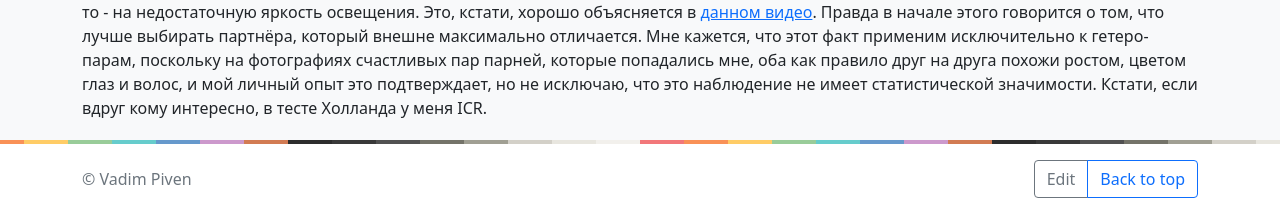
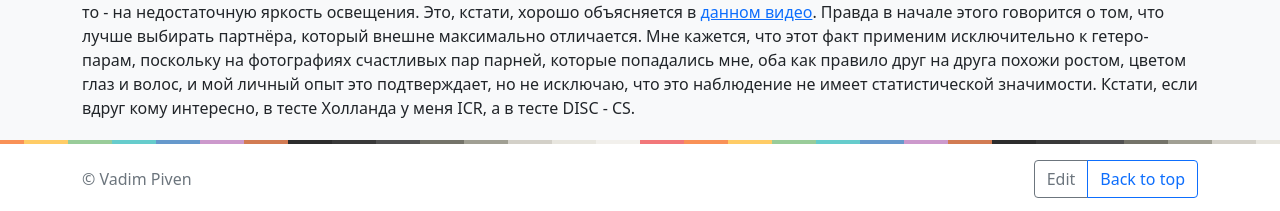
Before and after one commit to vadimpiven/vadimpiven, a Jekyll site: the page built from _posts/2020-12-31-memorandum.md, in a window 1280 px wide. Shown: the part 2151-2362 px from the top of the page. Built offline with Jekyll 4.4.1, drawn with Linux system fonts in a browser that asks for light colours.

Commit message:
Update 2020-12-31-memorandum.md

```diff
--- a/_posts/2020-12-31-memorandum.md
+++ b/_posts/2020-12-31-memorandum.md
@@ -15,4 +15,4 @@ title: Меморандум о личных отношениях
 
 Четвёртое и самое важное - обязательно нужно чтобы и партнёр, и ты сам развивался, потому что иначе рассказы о прошлом очень быстро исчерпаются, а саморазвитие позволяет постоянно пополнять их фонд, что будет давать поводы для интересных разговоров.
 
-И наконец пятое, представления о бытовом комфорте должны примерно совпадать у обоих, иначе кто-то будет жаловаться на пыль, а кто-то - на недостаточную яркость освещения. Это, кстати, хорошо объясняется в [данном видео](https://youtu.be/G96da8oAB_0). Правда в начале этого говорится о том, что лучше выбирать партнёра, который внешне максимально отличается. Мне кажется, что этот факт применим исключительно к гетеро-парам, поскольку на фотографиях счастливых пар парней, которые попадались мне, оба как правило друг на друга похожи ростом, цветом глаз и волос, и мой личный опыт это подтверждает, но не исключаю, что это наблюдение не имеет статистической значимости. Кстати, если вдруг кому интересно, в тесте Холланда у меня ICR.
+И наконец пятое, представления о бытовом комфорте должны примерно совпадать у обоих, иначе кто-то будет жаловаться на пыль, а кто-то - на недостаточную яркость освещения. Это, кстати, хорошо объясняется в [данном видео](https://youtu.be/G96da8oAB_0). Правда в начале этого говорится о том, что лучше выбирать партнёра, который внешне максимально отличается. Мне кажется, что этот факт применим исключительно к гетеро-парам, поскольку на фотографиях счастливых пар парней, которые попадались мне, оба как правило друг на друга похожи ростом, цветом глаз и волос, и мой личный опыт это подтверждает, но не исключаю, что это наблюдение не имеет статистической значимости. Кстати, если вдруг кому интересно, в тесте Холланда у меня ICR, а в тесте DISC - CS.
```
